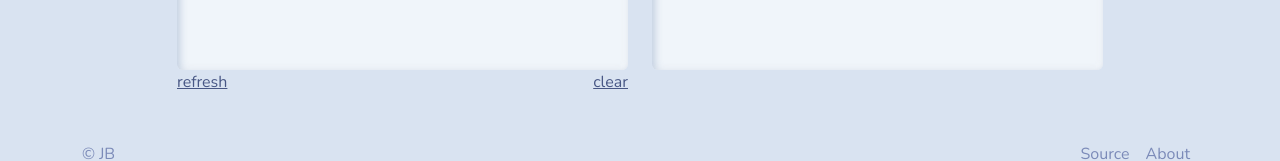
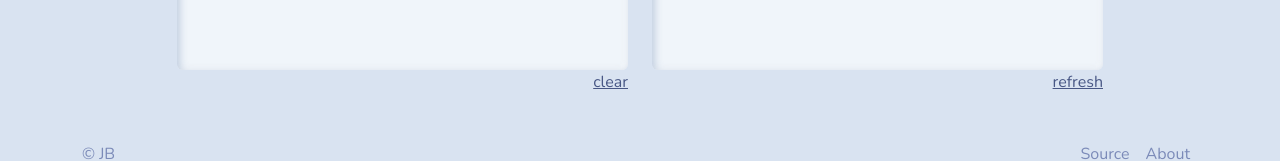
Before and after one commit to jebritton/emoji-encrypt, an Angular app: page /home in a window 1280 px wide. Shown: the part 479-640 px from the top of the page. Built offline with nearby package versions, Linux system fonts and the light colour scheme.

Commit message:
Small button position change

```diff
--- a/src/app/converter/converter.component.html
+++ b/src/app/converter/converter.component.html
@@ -64,7 +64,6 @@
         <textarea formControlName="plainText" class="form-control convert-text w-100" name="plainText" [readonly]="isDecryptMode()"
           [ngClass]="{ 'is-invalid': (isInvalidInput && isDecryptMode()), 'is-valid': (decodedSuccess && isDecryptMode()) }" ></textarea>
         <div *ngIf="(isInvalidInput && isDecryptMode())" class="invalid-feedback">{{invalidMessage}}</div>
-        <a *ngIf="isEncryptMode()" type="button" class="float-start card-link" (click)="update()">refresh</a>
         <a *ngIf="isEncryptMode()" type="button" class="float-end card-link" (click)="clearPlainText()"> clear</a>
       </form>
     </div>
@@ -84,6 +83,7 @@
           [class]="(isInvalidInput && isEncryptMode()) ? 'is-invalid' : ''"></textarea>
         <div *ngIf="(isInvalidInput && isEncryptMode())" class="invalid-feedback">{{invalidMessage}}</div>
         <a *ngIf="isDecryptMode()" type="button" class="float-end card-link" (click)="clearEmojiText()">clear</a>
+        <a *ngIf="isEncryptMode()" type="button" class="float-end card-link" (click)="update()">refresh</a>
       </form>
     </div>
   </div>
```
